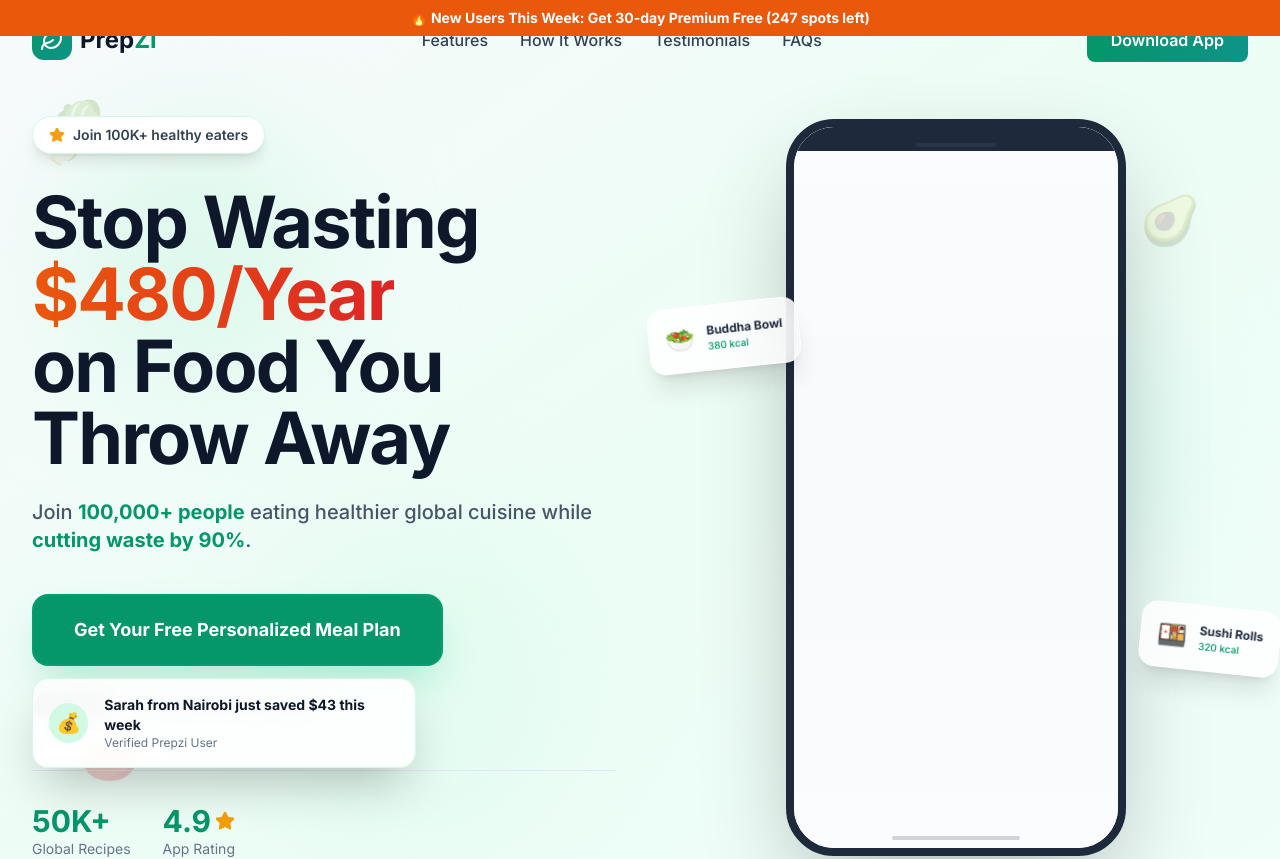
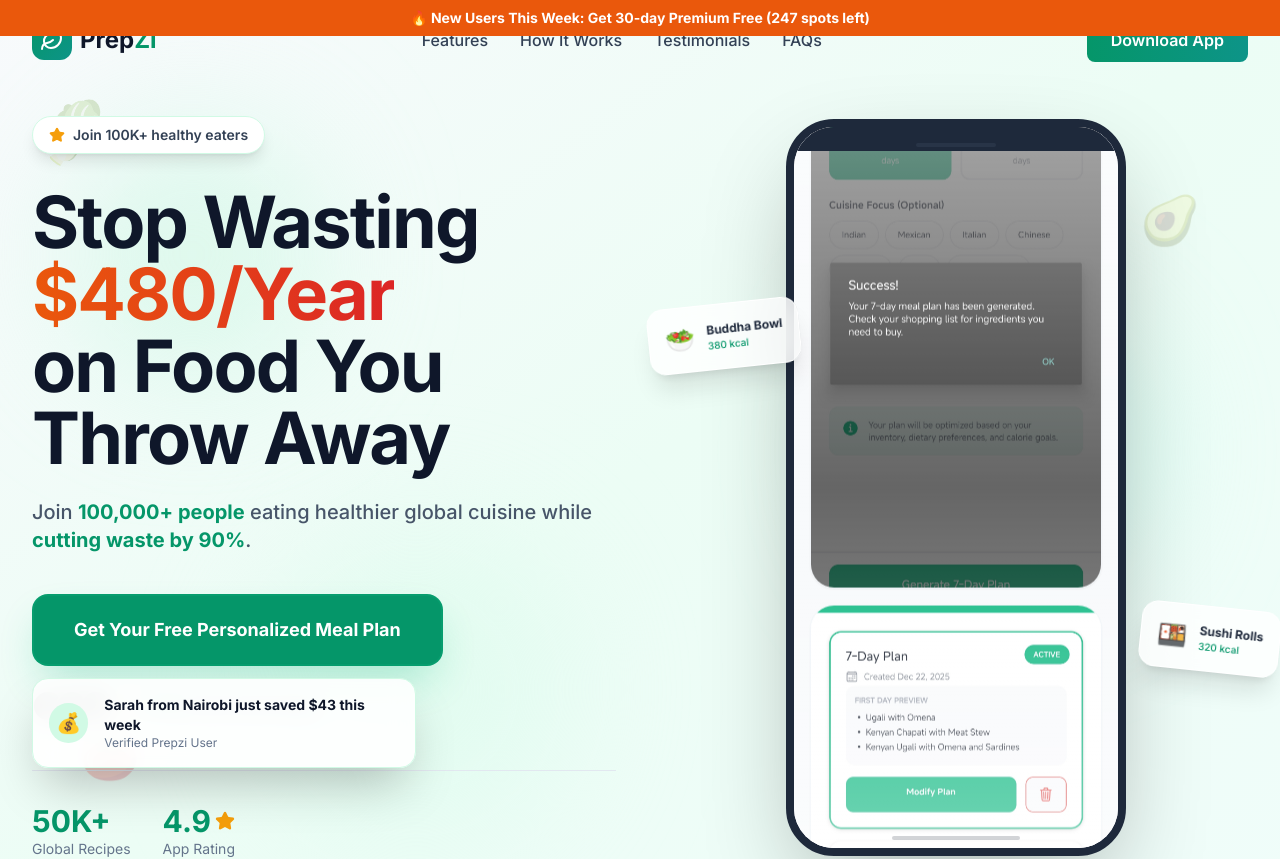
Before and after one commit to msnzilu/global-eats-web, a Next.js app: page / in a window 1280 px wide. Shown: the top 859 px of the page. Built offline with nearby package versions, Linux system fonts and the light colour scheme; grey boxes are pictures that could not be loaded.

Commit message:
Update marketing

```diff
--- a/components/Hero.tsx
+++ b/components/Hero.tsx
@@ -122,23 +122,13 @@ export default function Hero() {
                                 <div className="absolute inset-0 bg-white overflow-hidden">
                                     <div className="relative w-full h-full bg-slate-50">
                                         {/* Scrolling Screenshots Strip */}
-                                        <div className="absolute inset-x-0 bottom-0 animate-scroll-vertical space-y-4 p-4">
-                                            {[1, 2, 3, 4].map((i) => (
-                                                <div key={i} className="w-full aspect-[9/16] bg-white rounded-3xl shadow-sm border border-slate-100 overflow-hidden">
+                                        <div className="absolute inset-x-0 top-0 animate-scroll-vertical flex flex-col px-4">
+                                            {[1, 2, 3, 4, 1, 2, 3, 4].map((i, idx) => (
+                                                <div key={idx} className="w-full aspect-[9/16] bg-white rounded-3xl shadow-sm border border-slate-100 overflow-hidden mb-4">
                                                     <img
                                                         src={`/screenshots/app-screen-${i}.jpg`}
                                                         alt={`App Screen ${i}`}
                                                         className="w-full h-full object-cover"
-                                                    />
-                                                </div>
-                                            ))}
-                                            {/* Duplicate for seamless infinite loop */}
-                                            {[1, 2, 3, 4].map((i) => (
-                                                <div key={`dup-${i}`} className="w-full aspect-[9/16] bg-white rounded-3xl shadow-sm border border-slate-100 overflow-hidden">
-                                                    <img
-                                                        src={`/screenshots/app-screen-${i}.jpg`}
-                                                        alt={`App Screen ${i} Duplicate`}
-                                                        className="w-full h-full object-cover text-[0px]"
                                                     />
                                                 </div>
                                             ))}
@@ -225,7 +215,7 @@ export default function Hero() {
                     100% { transform: translateY(-50%); }
                 }
                 .animate-scroll-vertical {
-                    animation: scroll-vertical 20s linear infinite;
+                    animation: scroll-vertical 25s linear infinite;
                 }
             `}</style>
         </div>
--- a/components/Testimonials.tsx
+++ b/components/Testimonials.tsx
@@ -153,7 +153,7 @@ const Testimonials = () => {
                             <div className="flex items-center gap-4">
                                 <div className="w-10 h-10 bg-white/20 rounded-full flex items-center justify-center font-bold">JD</div>
                                 <div>
-                                    <p className="font-bold">Dr. Jane Doe</p>
+                                    <p className="font-bold">Dr. Jane McLaughlin</p>
                                     <p className="text-sm opacity-80">Certified Dietitian (LDN)</p>
                                 </div>
                             </div>
```
